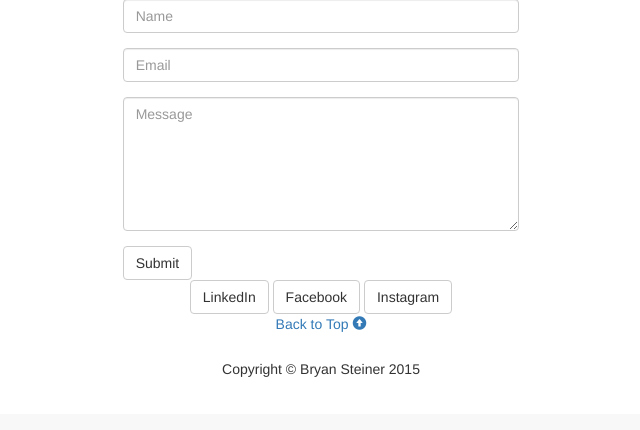
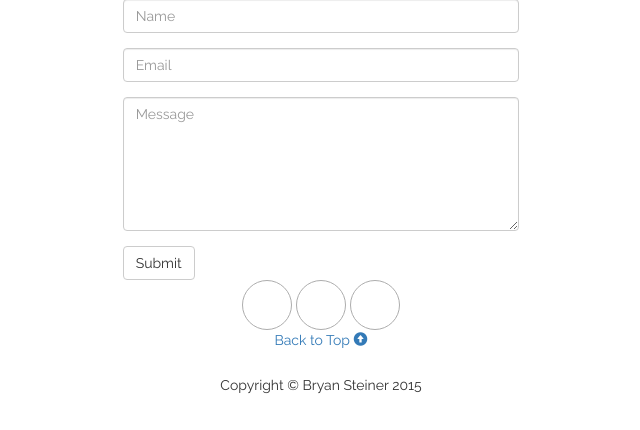
Before and after one commit to bryansteiner/Portfolio, a PHP site: page / in a window 1280 px wide. Shown: the part 3254-3684 px from the top of the page, without its empty margins (319-959 px from the left). Before the commit the page ends 3631 px from the top, so only its background shows below. Run offline with PHP 8.4, Linux system fonts and the light colour scheme; grey boxes labelled with a size stand in for pictures from a placeholder-image service; some libraries are stand-ins or nearby versions.

Commit message:
Progress

```diff
--- a/css/custom.css
+++ b/css/custom.css
@@ -1,6 +1,7 @@
 /*All Pages*/
     body {
         text-align: center;
+        font-family: Raleway, Arial, sans-serif;
     }
 
     .left {
--- a/index.html
+++ b/index.html
@@ -1,6 +1,9 @@
 <!DOCTYPE html>
 <html>
 	<head>
+		<!-- Font -->
+	    <link href='http://fonts.googleapis.com/css?family=Raleway' rel='stylesheet' type='text/css'>
+		<!-- Meta -->
 		<meta charset='utf-8'>
 	    <meta name="viewport" content="width=device-width, initial-scale=1">
 	    <meta name="description" content="Restaurant-site-flip : ">
@@ -8,6 +11,7 @@
 	    <link href="css/bootstrap.min.css" rel="stylesheet">
 	    <!-- Custom -->
 	    <link href="css/custom.css" rel="stylesheet">
+	    <!-- Title -->
 	    <title>Bryan Steiner</title>
 	</head>
 
@@ -196,9 +200,9 @@
 			</div>
 			<div class="row">
 				<div class="col-xs-offset-1 col-xs-10 col-sm-offset-2 col-sm-8 col-md-offset-4 col-md-4">
-					<a class="btn btn-default" href="https://www.linkedin.com/in/steinerbryan" role="button" target="_blank">LinkedIn</a>
-					<a class="btn btn-default" href="https://www.facebook.com/steiner.bryan?fref=browse_search" role="button" target="_blank">Facebook</a>
-					<a class="btn btn-default" href="https://instagram.com/bry_steiner/" role="button" target="_blank">Instagram</a>
+					<a class="btn btn-circle" href="https://www.linkedin.com/in/steinerbryan" role="button" target="_blank"></a>
+					<a class="btn btn-circle" href="https://www.facebook.com/steiner.bryan?fref=browse_search" role="button" target="_blank"></a>
+					<a class="btn btn-circle" href="https://instagram.com/bry_steiner/" role="button" target="_blank"></a>
 				</div>
 			</div>
 			<div class="row">
```
